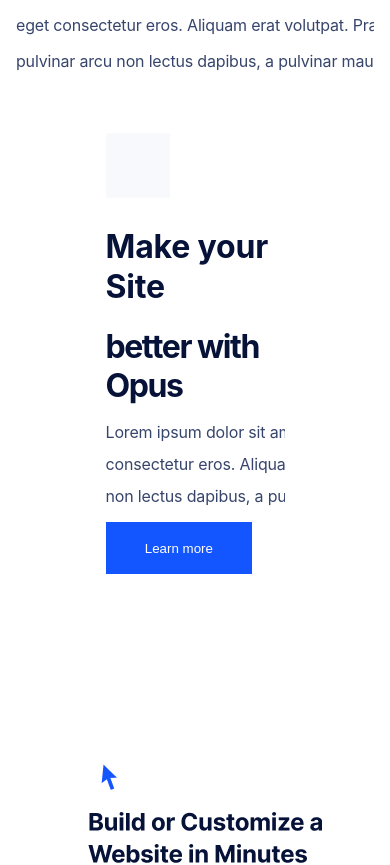
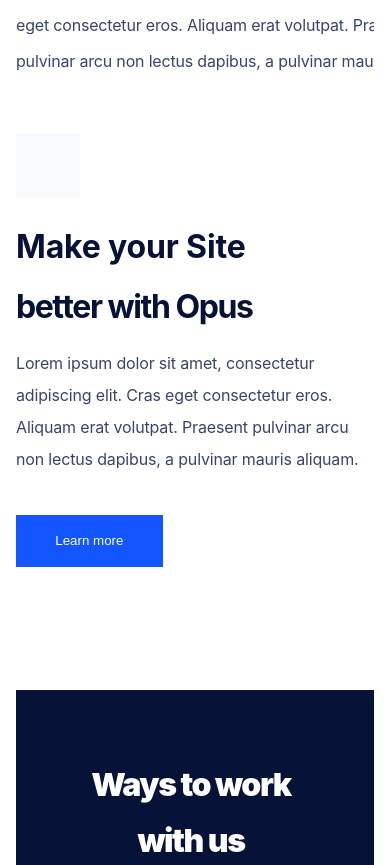
Before and after one commit to ratishjain12/enterprise-website, a React (Create React App) app: page / in a window 390 px wide. Shown: the part 2840-3705 px from the top of the page. Built offline with nearby package versions, Linux system fonts and the light colour scheme.

Commit message:
responsiveness

```diff
--- a/src/App.css
+++ b/src/App.css
@@ -294,6 +294,10 @@
 }
 
 @media only screen and (max-width: 600px) {
+  .vid-section {
+    margin-top: 19% !important;
+  }
+
   .vid-title {
     margin-left: 0%;
   }
@@ -373,4 +377,27 @@
     font-weight: 400;
   }
 
+  .section2 {
+    width: 100%;
+
+    height: 514px;
+    overflow: hidden;
+    justify-content: start;
+  }
+
+  .body {
+    size: 16px;
+    width: 100% !important;
+    font-weight: 400;
+    margin-bottom: 5%;
+    color: #37456C;
+  }
+
+  .left {
+
+    background-image: url('images/ln.png');
+    width: 100%;
+    height: 600px;
+  }
+
 }
```
